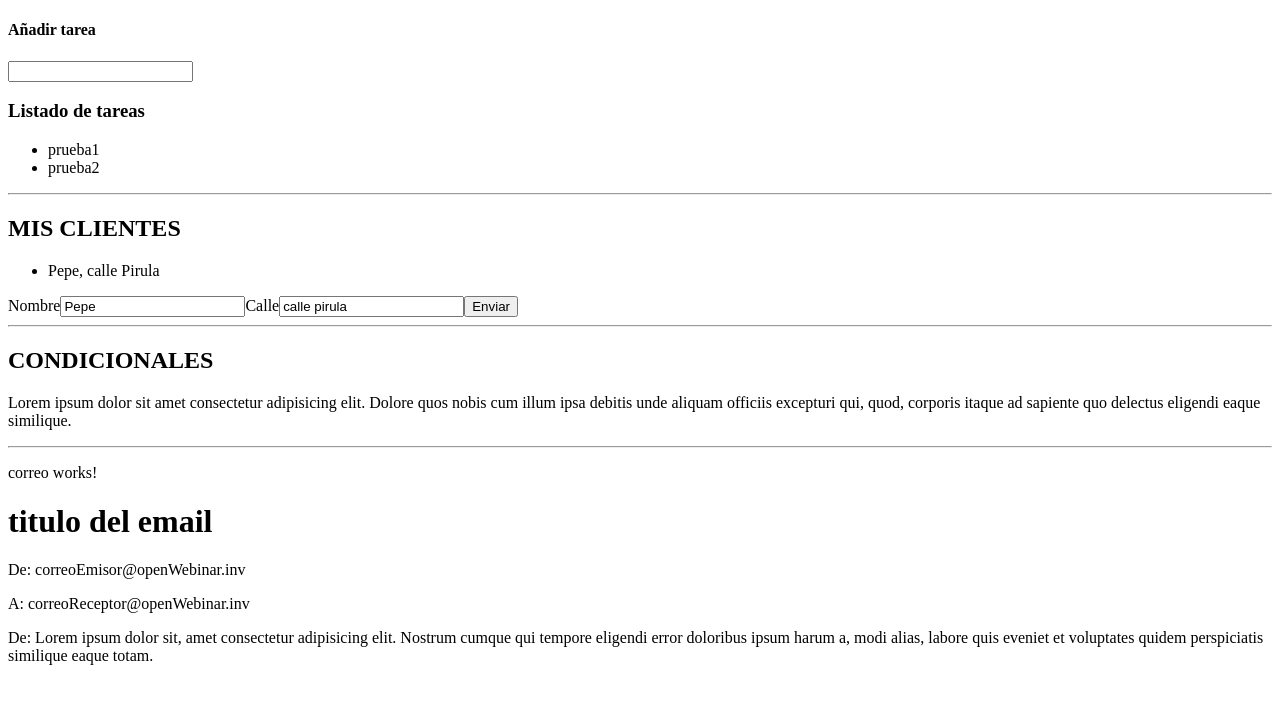
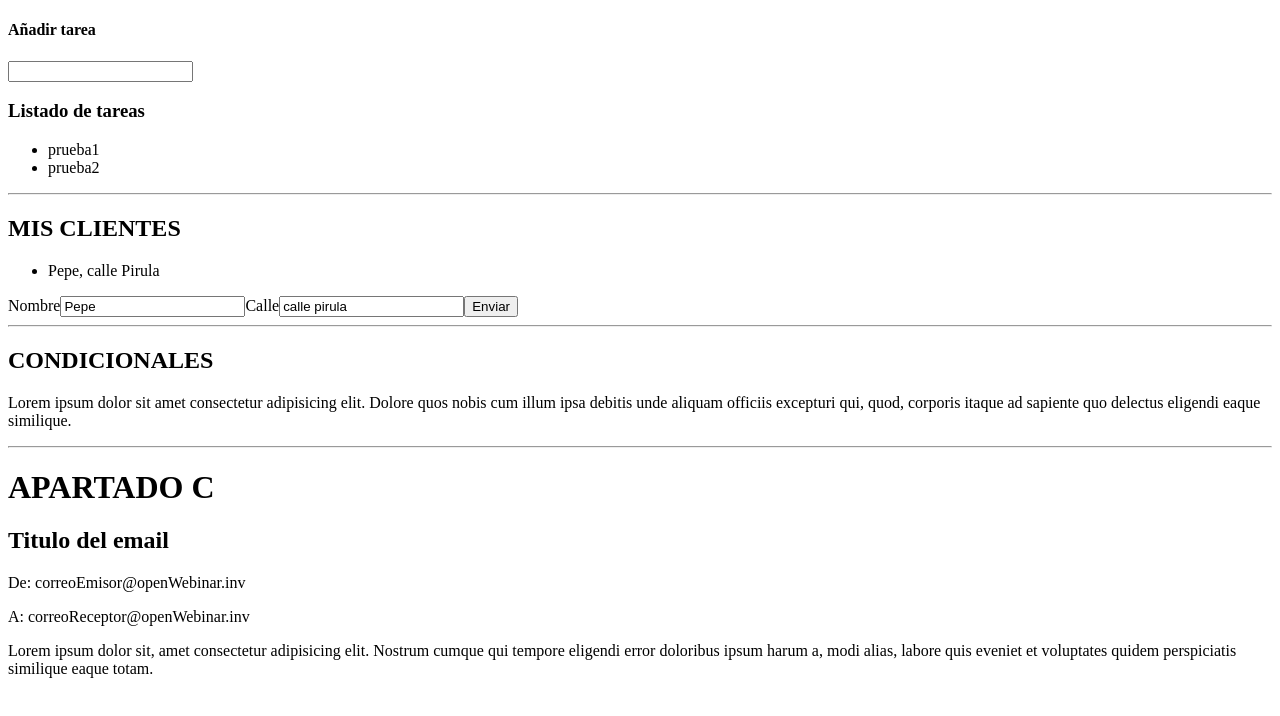
Before and after one commit to AdrianPajaresPeso/A.4.3.1.-Angular---Componentes, an Angular app: page / in a window 1280 px wide. Shown: the top 716 px of the page. Built offline with nearby package versions, Linux system fonts and the light colour scheme.

Commit message:
ultima practica

```diff
--- a/src/app/app.module.ts
+++ b/src/app/app.module.ts
@@ -9,13 +9,15 @@ import {FormsModule} from '@angular/forms';
 import { MisclientesComponent } from './misclientes/misclientes.component';
 import { CondicionalesComponent } from './condicionales/condicionales.component';
 import { CorreoComponent } from './components/correo/correo.component';
+import { ListacorreosComponent } from './listacorreos/listacorreos.component';
 @NgModule({
   declarations: [
     AppComponent,
     ListadoComponent,
     MisclientesComponent,
     CondicionalesComponent,
-    CorreoComponent
+    CorreoComponent,
+    ListacorreosComponent
   ],
   imports: [
     BrowserModule,
--- a/src/app/components/correo/correo.component.html
+++ b/src/app/components/correo/correo.component.html
@@ -1,5 +1,5 @@
-<p>correo works!</p>
-<h1>{{correo.titulo}}</h1>
+<h1>APARTADO C</h1>
+<h2>{{correo.titulo}}</h2>
 <p>De: {{correo.emisor}}</p>
 <p>A: {{correo.destinatario}}</p>
-<p>De: {{correo.cuerpo}}</p>
+<p>{{correo.cuerpo}}</p>
--- a/src/app/components/correo/correo.component.ts
+++ b/src/app/components/correo/correo.component.ts
@@ -10,7 +10,7 @@ export class CorreoComponent implements OnInit {
   correo: any;
   constructor() {
     this.correo = {
-      titulo: 'titulo del email',
+      titulo: 'Titulo del email',
       cuerpo: 'Lorem ipsum dolor sit, amet consectetur adipisicing elit. Nostrum cumque qui tempore eligendi error doloribus ipsum harum a, modi alias, labore quis eveniet et voluptates quidem perspiciatis similique eaque totam.',
       emisor: 'correoEmisor@openWebinar.inv',
       destinatario: 'correoReceptor@openWebinar.inv'
--- /dev/null
+++ b/src/app/listacorreos/listacorreos.component.html
@@ -0,0 +1 @@
+<p>listacorreos works!</p>
--- /dev/null
+++ b/src/app/listacorreos/listacorreos.component.ts
@@ -0,0 +1,15 @@
+import { Component, OnInit } from '@angular/core';
+
+@Component({
+  selector: 'app-listacorreos',
+  templateUrl: './listacorreos.component.html',
+  styleUrls: ['./listacorreos.component.css']
+})
+export class ListacorreosComponent implements OnInit {
+
+  constructor() { }
+
+  ngOnInit(): void {
+  }
+
+}
```
Also changed, not shown: src/app/listacorreos/listacorreos.component.css (added), 1 other file (tests, documents, lock files or other folders).
